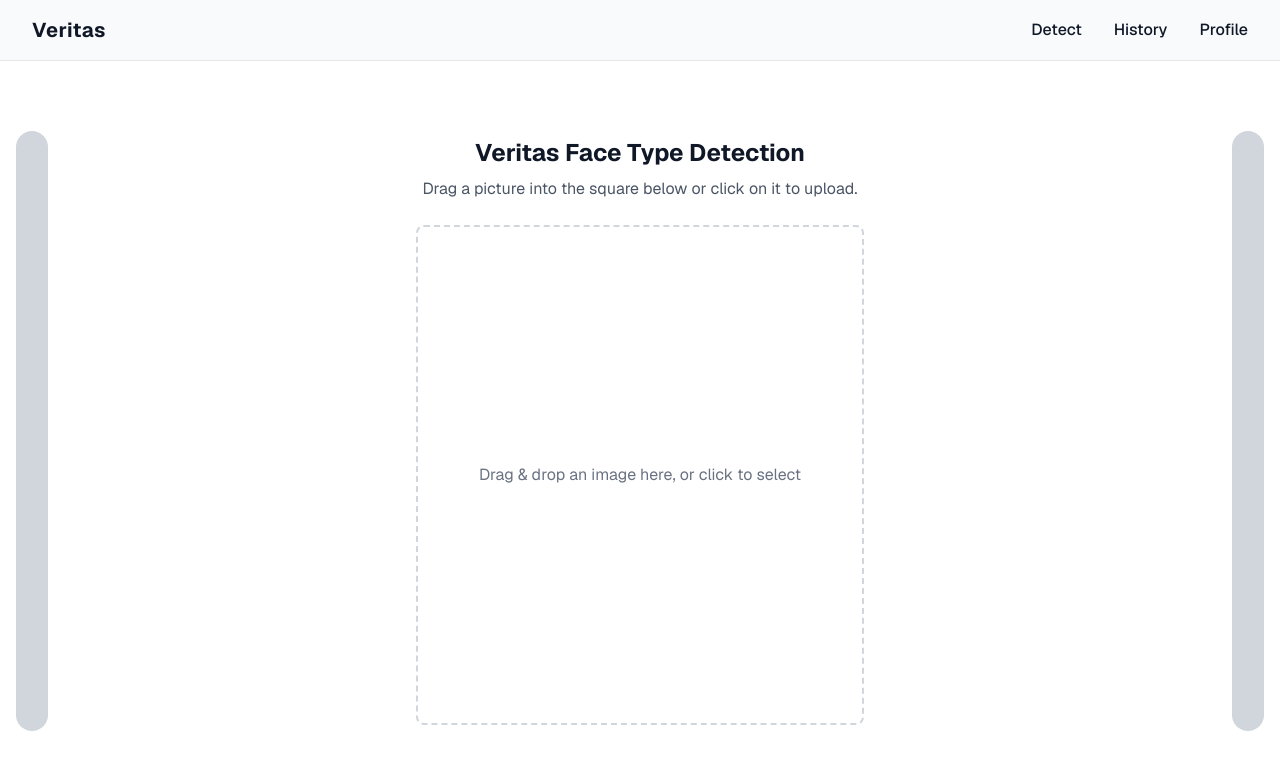
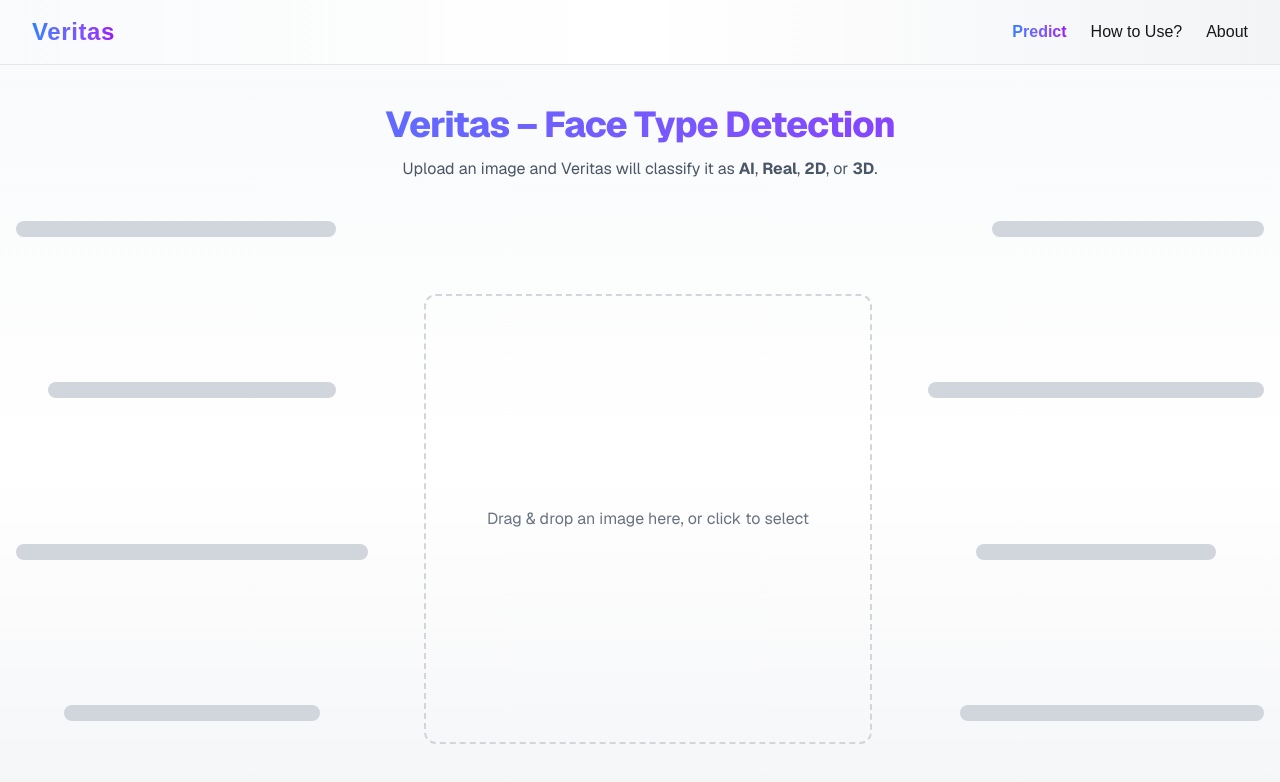
Before and after one commit to JohnPatrickAncajas/Veritas, a Next.js app: page / in a window 1280 px wide. Shown: the top 782 px of the page. Built offline with nearby package versions, Linux system fonts and the light colour scheme.

Commit message:
Version 2.0.0
Expanded to 4 Categories
Improved Navigation
Additional Pages

```diff
--- /dev/null
+++ b/src/app/about/page.js
@@ -0,0 +1,67 @@
+"use client";
+
+export default function AboutPage() {
+  return (
+    <div className="font-sans min-h-screen flex flex-col bg-gradient-to-b from-gray-50 via-white to-gray-100 dark:from-gray-950 dark:via-gray-900 dark:to-gray-950 text-gray-900 dark:text-gray-100">
+      {/* About content */}
+      <main className="flex flex-col flex-1 px-6 py-12 items-center text-center max-w-4xl mx-auto">
+        <h1 className="text-4xl sm:text-5xl font-extrabold mb-8 bg-gradient-to-r from-blue-500 to-purple-600 bg-clip-text text-transparent">
+          About Veritas
+        </h1>
+
+        <p className="text-gray-700 dark:text-gray-300 text-lg sm:text-xl leading-relaxed mb-8">
+          Veritas is a <b>face-type detection tool</b> designed to classify images as{" "}
+          <b className="text-purple-600 dark:text-purple-400">AI</b>,{" "}
+          <b className="text-green-600 dark:text-green-400">Real</b>,{" "}
+          <b className="text-yellow-500 dark:text-yellow-400">2D</b>, or{" "}
+          <b className="text-blue-500 dark:text-blue-400">3D</b>.
+          It’s not about solving deep problems—it’s a simple, fast, and clean way to label
+          and sort faces in images, artwork, or renders.
+        </p>
+
+        <div className="flex flex-col gap-6 w-full text-left">
+          <div className="p-4 rounded-xl bg-white dark:bg-gray-800 shadow hover:shadow-lg transition-shadow duration-300">
+            <h2 className="font-bold text-lg mb-2 text-purple-600 dark:text-purple-400">AI Faces</h2>
+            <p className="text-gray-800 dark:text-gray-200">
+              These faces often have <b>shiny, smooth skin</b>, <b>high contrast</b>, and slightly artificial features.
+              Lines may be exaggerated and proportions subtly stylized, making the face look almost real but a bit too perfect.
+            </p>
+          </div>
+
+          <div className="p-4 rounded-xl bg-white dark:bg-gray-800 shadow hover:shadow-lg transition-shadow duration-300">
+            <h2 className="font-bold text-lg mb-2 text-green-600 dark:text-green-400">Real Faces</h2>
+            <p className="text-gray-800 dark:text-gray-200">
+              Faces captured from real photographs. These have <b>natural imperfections</b>, realistic lighting,
+              and textures that AI or 2D renders typically cannot fully mimic.
+            </p>
+          </div>
+
+          <div className="p-4 rounded-xl bg-white dark:bg-gray-800 shadow hover:shadow-lg transition-shadow duration-300">
+            <h2 className="font-bold text-lg mb-2 text-yellow-500 dark:text-yellow-400">2D Faces</h2>
+            <p className="text-gray-800 dark:text-gray-200">
+              Fully illustrated or drawn characters. These faces often have <b>bold outlines</b>, flat or stylized shading,
+              and exaggerated expressions common in cartoons, anime, or comics.
+            </p>
+          </div>
+
+          <div className="p-4 rounded-xl bg-white dark:bg-gray-800 shadow hover:shadow-lg transition-shadow duration-300">
+            <h2 className="font-bold text-lg mb-2 text-blue-500 dark:text-blue-400">3D Faces</h2>
+            <p className="text-gray-800 dark:text-gray-200">
+              Generated using 3D modeling or rendering software. These faces have <b>realistic lighting</b>, shadows, and depth
+              but may still look slightly artificial compared to real photographs. Often seen in CGI, game assets, or 3D renders.
+            </p>
+          </div>
+        </div>
+
+        <p className="mt-10 text-gray-600 dark:text-gray-400 text-lg sm:text-xl">
+          Veritas uses a trained <b>EfficientNet</b> model to classify faces quickly and accurately.
+          Its goal is clear: help you distinguish AI, Real, 2D, and 3D faces at a glance.
+        </p>
+      </main>
+
+      <footer className="text-center py-6 text-gray-500 text-sm dark:text-gray-400 border-t border-gray-200 dark:border-gray-800">
+        © {new Date().getFullYear()} Veritas – Built with Next.js & PyTorch
+      </footer>
+    </div>
+  );
+}
--- /dev/null
+++ b/src/app/how-to-use/page.js
@@ -0,0 +1,81 @@
+"use client";
+
+export default function HowToUsePage() {
+  const steps = [
+    {
+      text: "Go to the Predict page.",
+      link: "/predict",
+      emoji: "🖼️",
+    },
+    {
+      text: "Drag & drop an image into the upload box, or click to select one from your device.",
+      emoji: "📂",
+    },
+    {
+      text: "Wait a few seconds while Veritas processes your image.",
+      emoji: "⏳",
+    },
+    {
+      text: "The result will appear instantly, showing whether the face is detected as AI, Real, 2D, or 3D.",
+      emoji: "🔍",
+    },
+    {
+      text: "Use this classification to label, sort, or compare your visuals.",
+      emoji: "🏷️",
+    },
+  ];
+
+  return (
+    <div className="font-sans min-h-screen flex flex-col bg-gradient-to-b from-gray-50 via-white to-gray-100 dark:from-gray-950 dark:via-gray-900 dark:to-gray-950 text-gray-900 dark:text-gray-100">
+      {/* Content */}
+      <main className="flex flex-col flex-1 px-6 py-12 items-center text-center max-w-4xl mx-auto">
+        <h1 className="text-4xl sm:text-5xl font-extrabold mb-8 bg-gradient-to-r from-blue-500 to-purple-600 bg-clip-text text-transparent">
+          How to Use Veritas
+        </h1>
+        <p className="text-gray-700 dark:text-gray-300 text-lg sm:text-xl leading-relaxed mb-12">
+          Veritas is super simple! Upload an image and it will classify the face as{" "}
+          <span className="font-semibold text-purple-600 dark:text-purple-400">AI</span>,{" "}
+          <span className="font-semibold text-green-600 dark:text-green-400">Real</span>,{" "}
+          <span className="font-semibold text-yellow-500 dark:text-yellow-400">2D</span>, or{" "}
+          <span className="font-semibold text-blue-500 dark:text-blue-400">3D</span>.
+        </p>
+
+        <div className="flex flex-col gap-6 w-full">
+          {steps.map((step, idx) => (
+            <div
+              key={idx}
+              className="flex items-start gap-4 p-4 rounded-xl bg-white dark:bg-gray-800 shadow hover:shadow-lg transition-shadow duration-300"
+            >
+              <div className="text-2xl">{step.emoji}</div>
+              <p className="text-left text-gray-800 dark:text-gray-200 text-base sm:text-lg">
+                {step.link ? (
+                  <>
+                    Go to the{" "}
+                    <a
+                      href={step.link}
+                      className="text-blue-600 dark:text-blue-400 font-semibold hover:underline"
+                    >
+                      Predict
+                    </a>{" "}
+                    page.
+                  </>
+                ) : (
+                  step.text
+                )}
+              </p>
+            </div>
+          ))}
+        </div>
+
+        <p className="mt-12 text-gray-600 dark:text-gray-400 text-lg sm:text-xl">
+          That’s it! No setup, no confusion — just clear, instant results ✨
+        </p>
+      </main>
+
+      {/* Footer */}
+      <footer className="text-center py-6 text-gray-500 text-sm dark:text-gray-400 border-t border-gray-200 dark:border-gray-800">
+        © {new Date().getFullYear()} Veritas – Built with Next.js & PyTorch
+      </footer>
+    </div>
+  );
+}
--- a/src/app/layout.js
+++ b/src/app/layout.js
@@ -1,5 +1,6 @@
 import { Geist, Geist_Mono } from "next/font/google";
-import { Analytics } from "@vercel/analytics/next"
+import { Analytics } from "@vercel/analytics/next";
+import Navbar from "@/components/Navbar";
 import "./globals.css";
 
 const geistSans = Geist({
@@ -14,16 +15,21 @@ const geistMono = Geist_Mono({
 
 export const metadata = {
   title: "Veritas",
-  description: "Generated by create next app",
+  description: "Face Type Detection App",
 };
 
 export default function RootLayout({ children }) {
   return (
     <html lang="en">
       <body
-        className={`${geistSans.variable} ${geistMono.variable} antialiased`}
+        className={`${geistSans.variable} ${geistMono.variable} antialiased bg-white text-gray-900 dark:bg-gray-900 dark:text-gray-100`}
       >
-        {children}
+        <Navbar />
+
+        {/* Page Content */}
+        <main>{children}</main>
+
+        {/* Vercel Analytics */}
         <Analytics />
       </body>
     </html>
--- a/src/app/page.js
+++ b/src/app/page.js
@@ -1,5 +1,6 @@
 "use client";
 import { useState, useCallback } from "react";
+import Image from "next/image";
 
 const colors = {
   AI: "from-purple-400 to-pink-500",
@@ -8,11 +9,12 @@ const colors = {
   "3D": "from-blue-400 to-indigo-500",
 };
 
-export default function Home() {
+export default function PredictPage() {
   const [preview, setPreview] = useState(null);
   const [selected, setSelected] = useState(null);
   const [loading, setLoading] = useState(false);
   const [error, setError] = useState(null);
+  const [dragging, setDragging] = useState(false);
 
   const BACKEND_URL = "https://veritas-backend-h720.onrender.com/predict";
 
@@ -47,65 +49,68 @@ export default function Home() {
     }
   }, []);
 
-  const handleChange = (e) => handleFile(e.target.files[0]);
+  const handleChange = (e) => handleFile(e.target.files?.[0]);
   const handleDrop = (e) => {
     e.preventDefault();
     e.stopPropagation();
-    handleFile(e.dataTransfer.files[0]);
+    setDragging(false);
+    handleFile(e.dataTransfer.files?.[0]);
   };
   const handleDragOver = (e) => {
     e.preventDefault();
     e.stopPropagation();
+    setDragging(true);
   };
+  const handleDragLeave = () => setDragging(false);
+
+  // Left pills (original left side) – added 20 to all widths
+  const leftPositions = ["justify-start", "justify-center", "justify-end", "justify-center"];
+  const leftWidths = ["w-80", "w-72", "w-88", "w-64"];
+
+  // Right pills (different rules for visual variety) – added 20
+  const rightPositions = ["justify-end", "justify-start", "justify-center", "justify-end"];
+  const rightWidths = ["w-68", "w-84", "w-60", "w-76"];
 
   return (
-    <div className="font-sans min-h-screen flex flex-col bg-white text-gray-900 dark:bg-gray-900 dark:text-gray-100">
-      <nav className="w-full flex items-center justify-between px-8 py-4 border-b border-gray-200 dark:border-gray-800 bg-gray-50 dark:bg-gray-800">
-        <div className="text-xl font-bold tracking-wide">Veritas</div>
-        <div className="flex gap-8 text-sm sm:text-base font-medium">
-          <a href="#" className="hover:text-blue-600 dark:hover:text-blue-400">
-            Detect
-          </a>
-          <a href="#" className="hover:text-blue-600 dark:hover:text-blue-400">
-            History
-          </a>
-          <a href="#" className="hover:text-blue-600 dark:hover:text-blue-400">
-            Profile
-          </a>
-        </div>
-      </nav>
+    <div className="font-sans min-h-screen flex flex-col bg-gradient-to-b from-gray-50 via-white to-gray-100 dark:from-gray-950 dark:via-gray-900 dark:to-gray-950 text-gray-900 dark:text-gray-100">
+      {/* Hero / Title */}
+      <header className="px-6 py-10 text-center">
+        <h1 className="text-4xl font-extrabold tracking-tight mb-3 bg-gradient-to-r from-blue-500 to-purple-600 bg-clip-text text-transparent">
+          Veritas – Face Type Detection
+        </h1>
+        <p className="text-gray-600 dark:text-gray-400 max-w-lg mx-auto">
+          Upload an image and Veritas will classify it as <b>AI</b>, <b>Real</b>, <b>2D</b>, or <b>3D</b>.
+        </p>
+      </header>
 
-      <main className="flex flex-1 px-4 py-8 gap-4">
-        {/* Left gradient bar */}
-        <div className="flex items-center justify-center">
+      {/* Main section */}
+      <main className="flex flex-1 px-4 pb-12 gap-6 justify-center">
+        {/* Left staggered pills */}
+        <div className="hidden md:flex flex-col justify-between h-[500px] gap-2">
+          {leftWidths.map((w, i) => (
+            <div key={i} className={`flex ${leftPositions[i]} w-full`}>
               <div
-            className={`w-8 h-[600px] rounded-full transition-all duration-500 ${
+                className={`h-4 ${w} rounded-full transition-all duration-500 ${
                   selected
-                ? `bg-gradient-to-b ${
-                    colors[selected] || "from-gray-400 to-gray-600"
-                  } shadow-[0_0_30px_5px_rgba(0,0,0,0.4)]`
+                    ? `bg-gradient-to-r ${colors[selected] || "from-gray-400 to-gray-600"} animate-pulse shadow-[0_0_20px_5px_rgba(0,0,0,0.3)]`
                     : "bg-gray-300 dark:bg-gray-700"
                 }`}
-          ></div>
+              />
+            </div>
+          ))}
         </div>
 
-        {/* Main content */}
+        {/* Upload + Preview */}
         <div className="flex-1 flex flex-col items-center justify-center p-4 relative">
-          {/* Title & Description */}
-          <div className="text-center mb-6">
-            <h1 className="text-2xl font-bold mb-2">
-              Veritas Face Type Detection
-            </h1>
-            <p className="text-gray-600 dark:text-gray-400">
-              Drag a picture into the square below or click on it to upload.
-            </p>
-          </div>
-
-          {/* Upload square */}
           <div
             onDrop={handleDrop}
             onDragOver={handleDragOver}
-            className="relative w-full max-w-md h-[500px] border-2 border-dashed border-gray-300 dark:border-gray-600 rounded-lg flex items-center justify-center overflow-hidden hover:border-blue-500 dark:hover:border-blue-400 transition-colors cursor-pointer"
+            onDragLeave={handleDragLeave}
+            className={`relative w-full max-w-md h-[450px] border-2 border-dashed rounded-xl flex items-center justify-center overflow-hidden cursor-pointer transition-all duration-300 ${
+              dragging
+                ? "border-blue-500 shadow-[0_0_25px_5px_rgba(59,130,246,0.5)]"
+                : "border-gray-300 dark:border-gray-600"
+            }`}
           >
             <input
               type="file"
@@ -116,11 +121,15 @@ export default function Home() {
             />
 
             {preview && !loading ? (
-              <img
+              <div className="relative w-full h-full">
+                <Image
                   src={preview}
                   alt="preview"
-                className="w-full h-full object-contain"
+                  fill
+                  style={{ objectFit: "contain" }}
+                  className="backdrop-blur-md rounded-lg"
                 />
+              </div>
             ) : !preview && !loading ? (
               <p className="text-gray-500 dark:text-gray-400 text-center px-4">
                 Drag & drop an image here, or click to select
@@ -128,36 +137,26 @@ export default function Home() {
             ) : null}
 
             {loading && (
-              <>
-                <div className="absolute inset-0 bg-gradient-to-b from-transparent via-gray-500/10 to-transparent animate-pulse"></div>
-                <div className="absolute inset-0 overflow-hidden fade-out-when-done">
-                  <div className="scanner-line"></div>
+              <div className="absolute inset-0 flex items-center justify-center">
+                <div className="w-32 h-32 border-4 border-t-blue-500 border-r-purple-500 border-b-transparent border-l-transparent rounded-full animate-spin"></div>
               </div>
-              </>
             )}
           </div>
 
           {/* Status messages */}
           {loading && (
-            <p className="mt-4 font-medium text-red-500 animate-pulse">
-              Processing...
-            </p>
+            <p className="mt-4 font-medium text-blue-500 animate-pulse">Processing...</p>
           )}
-
           {error && !loading && (
             <p className="mt-4 font-semibold text-lg text-red-500">{error}</p>
           )}
-
           {selected && !loading && !error && (
-            <p
-              className="mt-4 font-semibold text-lg opacity-0 animate-fadeInUp"
-              key={selected}
-            >
+            <p className="mt-6 font-bold text-xl opacity-0 animate-fadeInUp drop-shadow-lg" key={selected}>
               Detected as:{" "}
               <span
                 className={`capitalize bg-clip-text text-transparent bg-gradient-to-r ${
                   colors[selected] || "from-gray-400 to-gray-600"
-                }`}
+                } animate-gradient-x`}
               >
                 {selected}
               </span>
@@ -165,48 +164,28 @@ export default function Home() {
           )}
         </div>
 
-        {/* Right gradient bar */}
-        <div className="flex items-center justify-center">
+        {/* Right staggered pills */}
+        <div className="hidden md:flex flex-col justify-between h-[500px] gap-2">
+          {rightWidths.map((w, i) => (
+            <div key={i} className={`flex ${rightPositions[i]} w-full`}>
               <div
-            className={`w-8 h-[600px] rounded-full transition-all duration-500 ${
+                className={`h-4 ${w} rounded-full transition-all duration-500 ${
                   selected
-                ? `bg-gradient-to-b ${
-                    colors[selected] || "from-gray-400 to-gray-600"
-                  } shadow-[0_0_30px_5px_rgba(0,0,0,0.4)]`
+                    ? `bg-gradient-to-r ${colors[selected] || "from-gray-400 to-gray-600"} animate-pulse shadow-[0_0_20px_5px_rgba(0,0,0,0.3)]`
                     : "bg-gray-300 dark:bg-gray-700"
                 }`}
-          ></div>
+              />
+            </div>
+          ))}
         </div>
       </main>
 
+      {/* Styles for animations */}
       <style jsx>{`
-        @keyframes scan {
-          0% {
-            top: 0;
-          }
-          100% {
-            top: 100%;
-          }
-        }
-        .scanner-line {
-          position: absolute;
-          top: 0;
-          left: 0;
-          width: 100%;
-          height: 5px;
-          background: linear-gradient(
-            to right,
-            rgba(255, 0, 0, 0.2),
-            rgba(255, 0, 0, 1),
-            rgba(255, 0, 0, 0.2)
-          );
-          box-shadow: 0 0 20px rgba(255, 0, 0, 0.9);
-          animation: scan 1s ease-in-out infinite;
-        }
         @keyframes fadeInUp {
           from {
             opacity: 0;
-            transform: translateY(10px);
+            transform: translateY(15px);
           }
           to {
             opacity: 1;
@@ -214,10 +193,23 @@ export default function Home() {
           }
         }
         .animate-fadeInUp {
-          animation: fadeInUp 0.6s ease forwards;
+          animation: fadeInUp 0.7s ease forwards;
         }
-        .fade-out-when-done {
-          transition: opacity 0.5s ease;
+
+        @keyframes gradient-x {
+          0% {
+            background-position: 0% 50%;
+          }
+          50% {
+            background-position: 100% 50%;
+          }
+          100% {
+            background-position: 0% 50%;
+          }
+        }
+        .animate-gradient-x {
+          background-size: 200% 200%;
+          animation: gradient-x 3s ease infinite;
         }
       `}</style>
     </div>
--- /dev/null
+++ b/src/components/Navbar.js
@@ -0,0 +1,43 @@
+"use client";
+import Link from "next/link";
+import { usePathname } from "next/navigation";
+
+export default function Navbar() {
+  const pathname = usePathname();
+
+  const links = [
+    { href: "/", label: "Predict" },
+    { href: "/how-to-use", label: "How to Use?" },
+    { href: "/about", label: "About" },
+  ];
+
+  return (
+    <nav className="w-full flex items-center justify-between px-8 py-4 border-b border-gray-200 dark:border-gray-800 bg-gradient-to-r from-gray-50 via-white to-gray-100 dark:from-gray-800 dark:via-gray-900 dark:to-gray-800 backdrop-blur-md">
+      {/* Logo / Title */}
+      <div className="text-2xl font-extrabold tracking-wide bg-gradient-to-r from-blue-500 to-purple-600 text-transparent bg-clip-text select-none">
+        Veritas
+      </div>
+
+      {/* Links */}
+      <div className="flex gap-6 text-sm sm:text-base font-medium">
+        {links.map(({ href, label }) => {
+          const isActive = pathname === href;
+
+          return (
+            <Link
+              key={href}
+              href={href}
+              className={`transition-colors duration-300 ${
+                isActive
+                  ? "bg-gradient-to-r from-blue-500 to-purple-600 bg-clip-text text-transparent font-semibold"
+                  : "hover:text-blue-600 dark:hover:text-blue-400"
+              }`}
+            >
+              {label}
+            </Link>
+          );
+        })}
+      </div>
+    </nav>
+  );
+}
```
Lines whose indentation alone changed are shown as unchanged.
